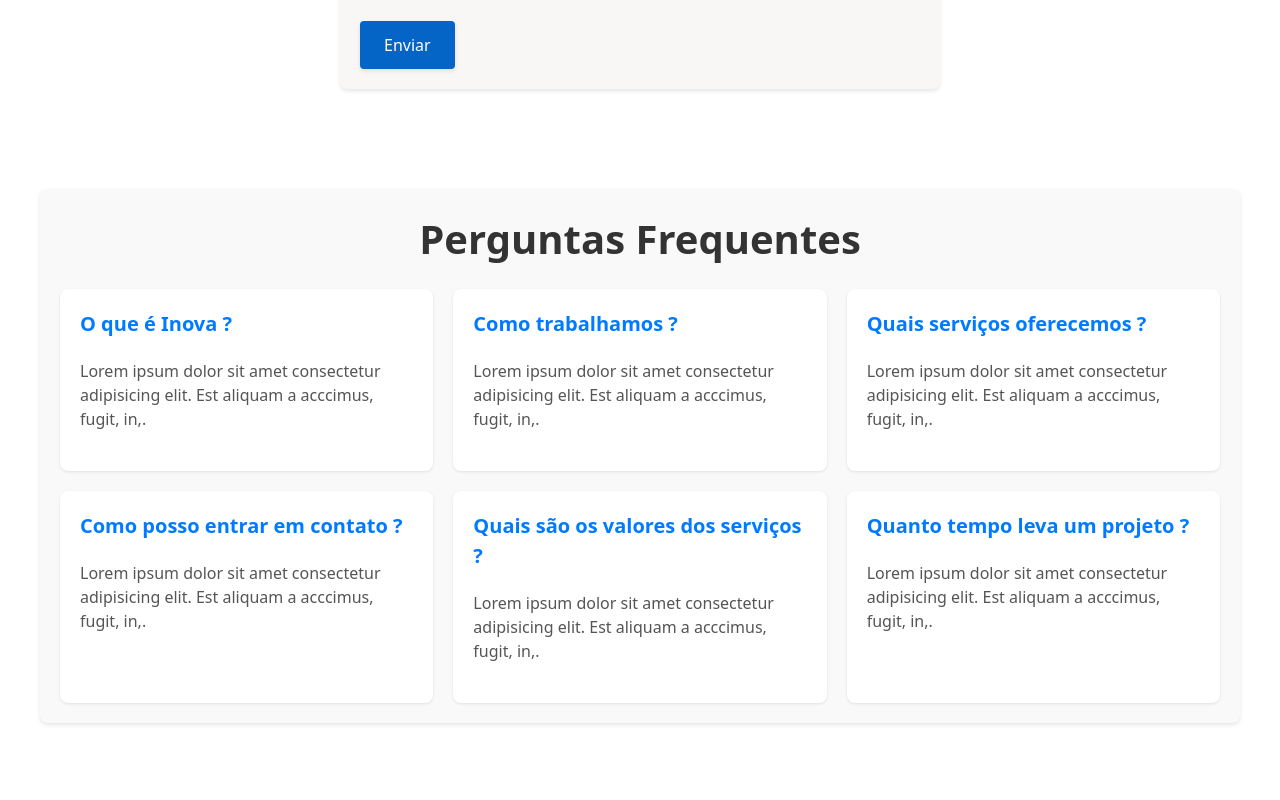
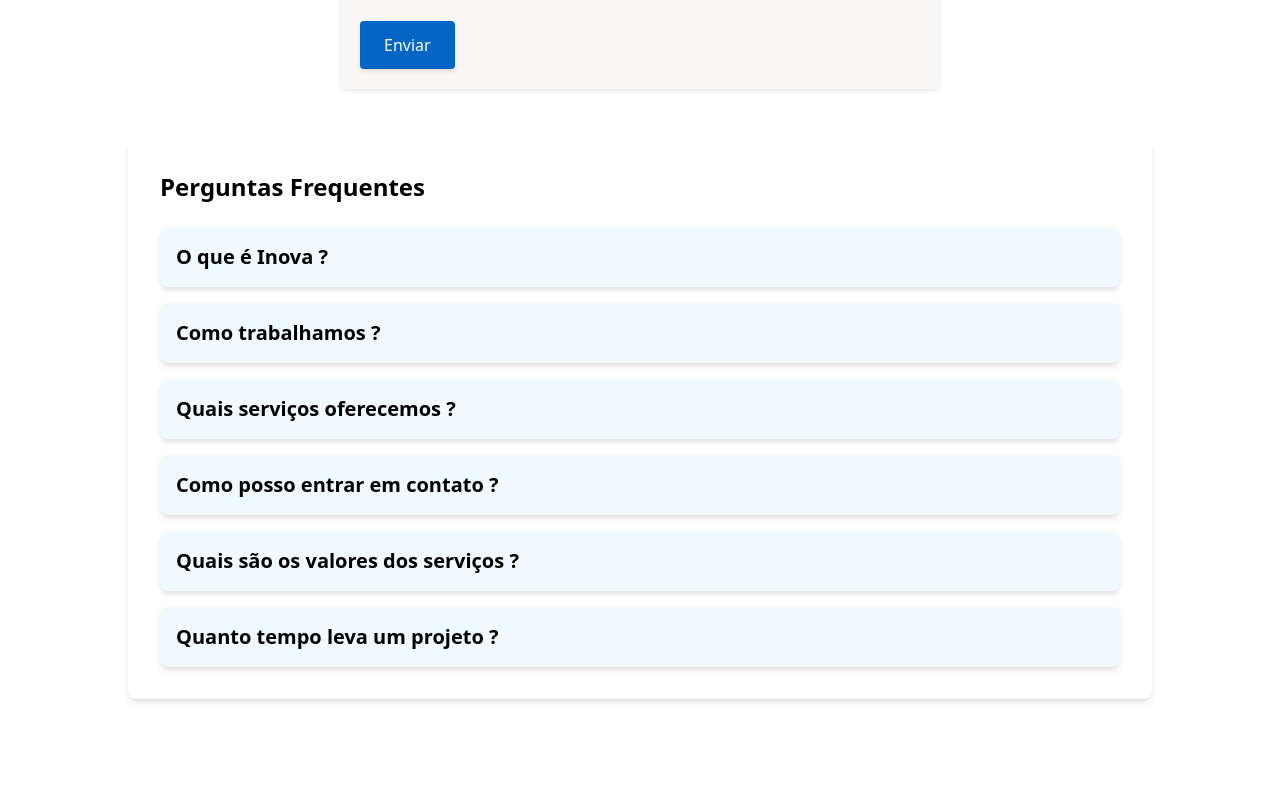
Before and after one commit to inovaSociety/inova---Projeto-3, a React (Vite) app in the folder inova/: page /contato in a window 1280 px wide. Shown: the part 680-1480 px from the top of the page. Built offline with nearby package versions, Linux system fonts and the light colour scheme; a web font is replaced by a local one.

Commit message:
Componente Faq refatorado e tailwindcss implementado e removido imports do style.css do faq

```diff
--- a/inova/src/components/contact/Contact.jsx
+++ b/inova/src/components/contact/Contact.jsx
@@ -2,7 +2,6 @@ import './Style.css';
 import Index from '../navbar/Index';
 import Footer from '../footer/Footer';
 import Faq from '../faq/Faq';
-import '../faq/Style.css';
 import '../navbar/Style.css';
 import '../footer/Style.css';
 import {useForm } from "react-hook-form";
--- a/inova/src/components/faq/Faq.jsx
+++ b/inova/src/components/faq/Faq.jsx
@@ -1,45 +1,58 @@
 import React from "react";
-import './Style.css';
+import {useState} from 'react';
 
 const Faq = () => {
+  const [expandir, setExpandir] = useState(null);
+  const toggleExpandir = (id) => {
+    setExpandir(expandir === id ? null : id);
+  };
     const faqData = [
-  {
+  { id: 1,
     question: "O que é Inova ?",
     answer: "Lorem ipsum dolor sit amet consectetur adipisicing elit. Est aliquam a acccimus, fugit, in,.",
   },
-  {
+  { id: 2,
     question: "Como trabalhamos ? ",
     answer: "Lorem ipsum dolor sit amet consectetur adipisicing elit. Est aliquam a acccimus, fugit, in,.",
   },
-  {
+  { id: 3,
     question: "Quais serviços oferecemos ? ",
     answer: "Lorem ipsum dolor sit amet consectetur adipisicing elit. Est aliquam a acccimus, fugit, in,.",
   },
-  {
+  { id: 4,
     question: "Como posso entrar em contato ? ",
     answer: "Lorem ipsum dolor sit amet consectetur adipisicing elit. Est aliquam a acccimus, fugit, in,.",
   },
-  {
+  { id: 5,
     question: "Quais são os valores dos serviços ? ",
     answer: "Lorem ipsum dolor sit amet consectetur adipisicing elit. Est aliquam a acccimus, fugit, in,.",
   },
-  {
+  { id: 6,
     question: "Quanto tempo leva um projeto ? ",
     answer: "Lorem ipsum dolor sit amet consectetur adipisicing elit. Est aliquam a acccimus, fugit, in,.",
   }
 ]
+
   return (
-    <div className="faq-container">
-      <h1 className="title-faq">Perguntas Frequentes</h1>
-      <div className="faq-grid">
-        {faqData.map((item, index) => (
-          <div key={index} className="faq-item">
-            <h2 className="question">{item.question}</h2>
-            <p className="faq-text">{item.answer}</p>
-          </div>
+    <div className="w-screen h-screen oklch(98.5% 0 0)">
+      <div className="w-[80%] m-auto max-w-[1200px]
+       oklch(87.1% 0.006 286.286) p-8 rounded-lg shadow-md">
+        <h1 className="text-2xl mb-6 font-bold">Perguntas Frequentes</h1>
+        {faqData.map((item) => (
+          <div key={item.id} className="mb-4 last:mb-0">
+            <button
+              className= "w-full text-left text-xl focus:outline-none p-4 bg-sky-50 rounded-lg shadow-md flex justify-between items-center font-bold"
+              onClick={() => toggleExpandir(item.id)}
+              >
+                {item.question}
+              </button>
+              {expandir === item.id && (
+              <p className="faq-text">{item.answer}</p>
+              )}
+              </div>
         ))}
+       </div>
       </div>
-    </div>
   );
 }
 export default Faq;
--- a/inova/src/components/faq/Style.css
+++ /dev/null
@@ -1,45 +0,0 @@
-.faq-container {
-    padding: 20px;
-    background-color: #f9f9f9;
-    border-radius: 8px;
-    box-shadow: 0 2px 4px rgba(0, 0, 0, 0.1);
-    max-width: 1200px;
-    margin: 0 auto;
-    margin-top: 100px;
-    margin-bottom: 80px;
-}
-
-.faq-grid {
-    display: grid;
-    grid-template-columns: repeat(3, 1fr);
-    gap: 20px;
-    width: 100%;
-}
-.title-faq {
-    text-align: center;
-    font-size: 40px;
-    color: #333;
-    margin-bottom: 20px;
-    font-weight: bold;
-}
-.question {
-    font-weight: bold;
-    color: #007bff;
-    margin-bottom: 10px;
-    font-size: 20px;
-}
-.faq-text {
-    font-size: 16px;
-    color: #555;
-    line-height: 1.5;
-    margin-top: 20px;
-    margin-bottom: 20px;
-}
-.faq-item {
-    background-color: #fff;
-    padding: 20px;
-    border-radius: 8px;
-    box-shadow: 0 1px 3px rgba(0, 0, 0, 0.1);
-    width: 100%;
-    box-sizing: border-box;
-}
```
